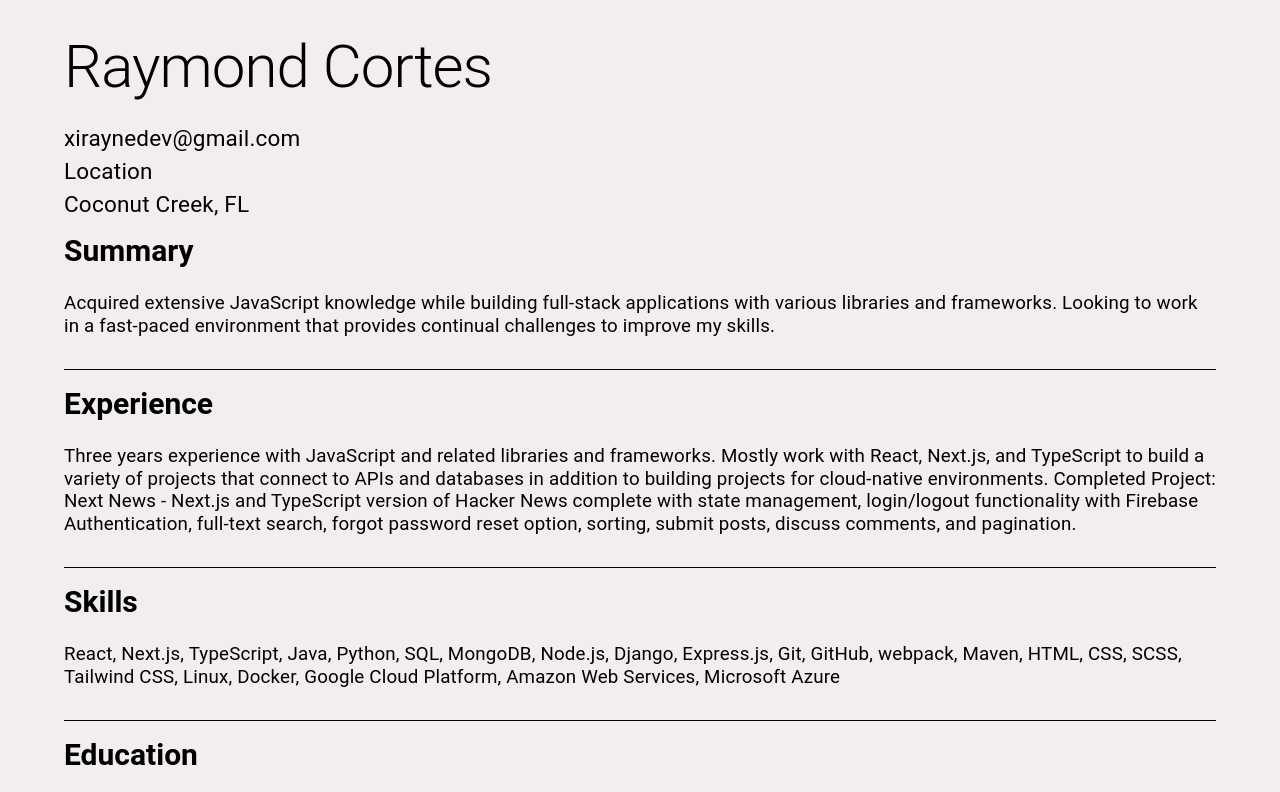
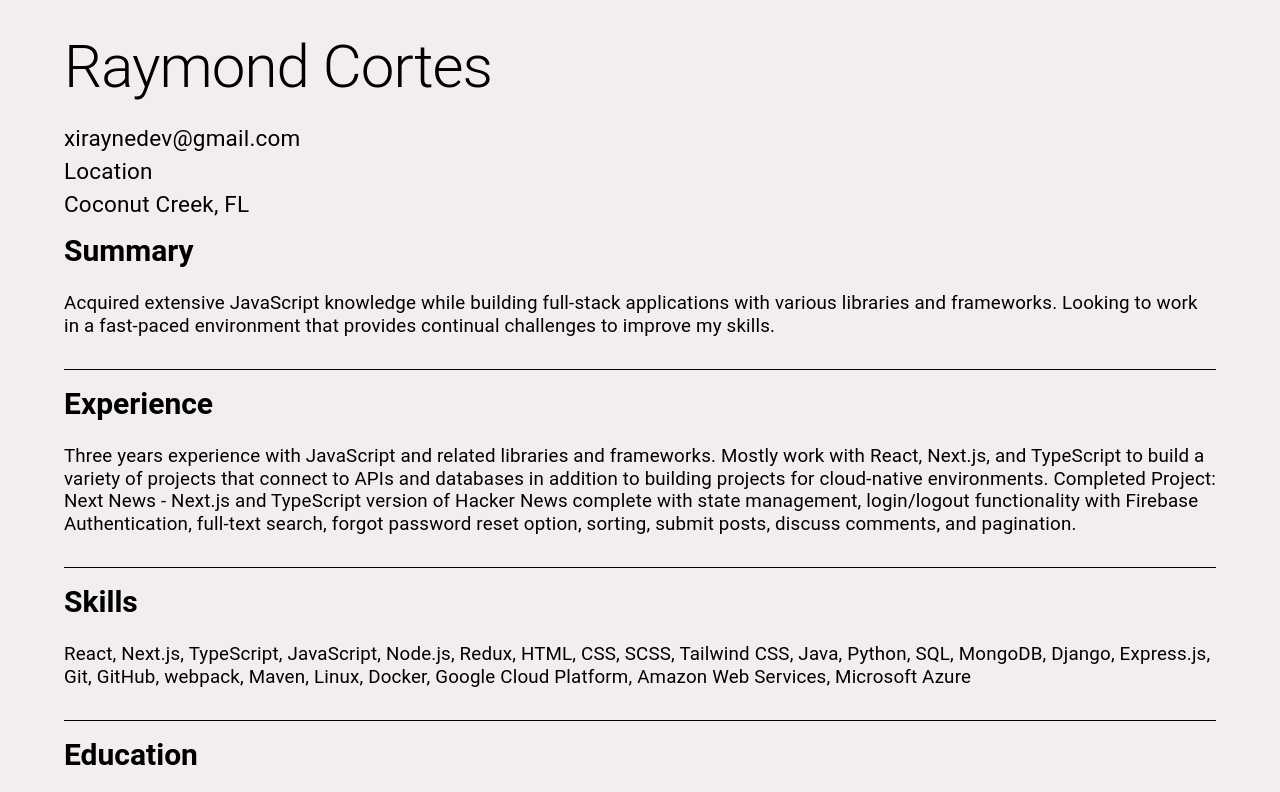
Before and after one commit to xiraynedev/portfolio-v2, a React app: page /resume in a window 1280 px wide. Shown: the top 792 px of the page. Built offline with nearby package versions, Linux system fonts and the light colour scheme.

Commit message:
update components and project screenshot

```diff
--- a/src/components/Container/Container.tsx
+++ b/src/components/Container/Container.tsx
@@ -2,11 +2,11 @@ import React, { useLayoutEffect } from 'react';
 import gsap from 'gsap';
 import { Header } from '../Header/Header';
 import { NextNews } from '../NextNews/NextNews';
+import { PackageSearch } from '../PackageSearch/PackageSearch';
 import { PyBook } from '../PyBook/PyBook';
 import { JavaMusicPlayer } from '../JavaMusicPlayer/JavaMusicPlayer';
 import { CodingChallenge } from '../CodingChallenge/CodingChallenge';
 import { ReactBasics } from '../ReactBasics/ReactBasics';
-import { PackageSearch } from '../PackageSearch/PackageSearch';
 import { WasmDemo } from '../WasmDemo/WasmDemo';
 import { ReactDesign } from '../ReactDesign/ReactDesign';
 import { Footer } from '../Footer/Footer';
@@ -31,11 +31,11 @@ export const Container: React.FC = () => {
         PROJECTS
       </h2>
       <NextNews />
+      <PackageSearch />
       <PyBook />
       <JavaMusicPlayer />
       <CodingChallenge />
       <ReactBasics />
-      <PackageSearch />
       <WasmDemo />
       <ReactDesign />
       <Footer />
--- a/src/components/PackageSearch/PackageSearch.tsx
+++ b/src/components/PackageSearch/PackageSearch.tsx
@@ -9,7 +9,7 @@ export const PackageSearch: FC = () => {
     title: 'Package Search',
     text: `This project uses React with TypeScript to search the NPM Registry for any package names typed in
     the search field. If packages are found, they are displayed in a list below the form. The project makes use
-    of Redux to keep track of state. Styling is handled via Tailwind CSS.`,
+    of the Redux Toolkit to keep track of state. Styling is handled via Tailwind CSS.`,
     liveAnchorHref: 'https://package-search.netlify.app/',
     sourceAnchorHref: 'https://github.com/xiraynedev/package-search',
     imageFull: packageSearchLarge,
--- a/src/components/Resume/Skill.tsx
+++ b/src/components/Resume/Skill.tsx
@@ -4,7 +4,7 @@ import { SectionComponent } from './SectionComponent';
 export const Skill: FC = () => {
   const skills = {
     title: 'Skills',
-    description: `React, Next.js, TypeScript, Java, Python, SQL, MongoDB, Node.js, Django, Express.js, Git, GitHub, webpack, Maven, HTML, CSS, SCSS, Tailwind CSS, Linux, Docker, Google Cloud Platform, Amazon Web Services, Microsoft Azure`,
+    description: `React, Next.js, TypeScript, JavaScript, Node.js, Redux, HTML, CSS, SCSS, Tailwind CSS, Java, Python, SQL, MongoDB, Django, Express.js, Git, GitHub, webpack, Maven, Linux, Docker, Google Cloud Platform, Amazon Web Services, Microsoft Azure`,
   };
 
   return <SectionComponent {...skills} />;
```
Also changed, not shown: src/assets/images/project-screenshot.webp.
